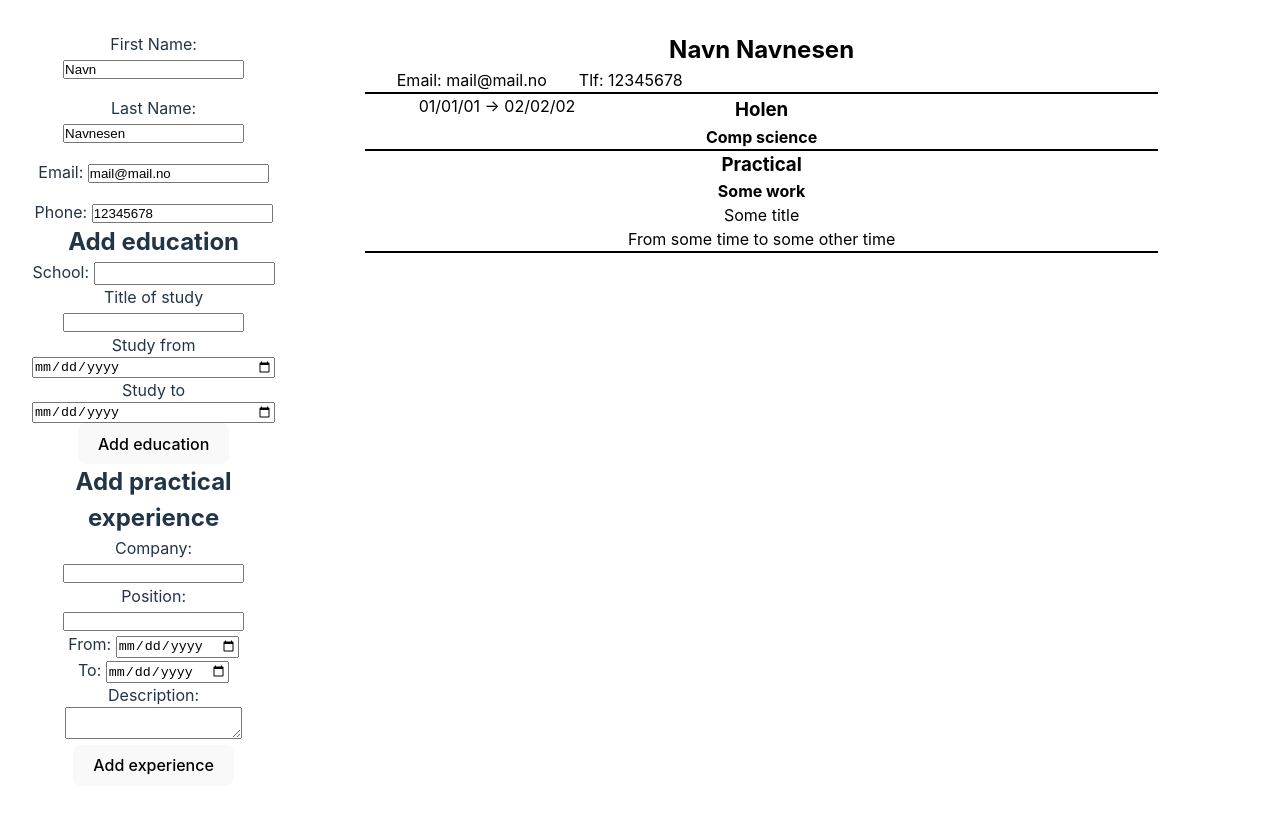
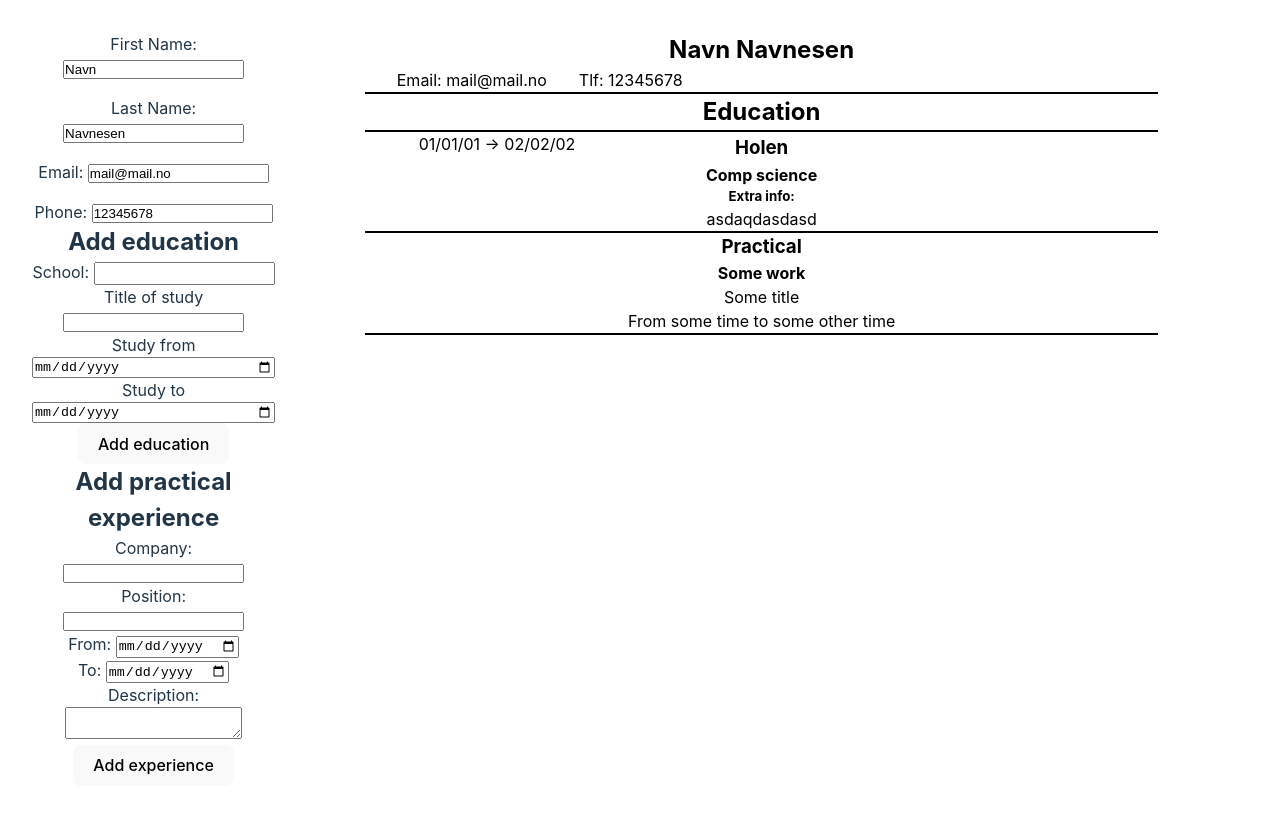
Before and after one commit to ATlexEide/cv-app, a React (Vite) app: page / in a window 1280 px wide. Shown: the top 814 px of the page. Built offline with nearby package versions, Linux system fonts and the light colour scheme.

Commit message:
Refactor border

```diff
--- a/src/Components/PreviewFile.jsx
+++ b/src/Components/PreviewFile.jsx
@@ -1,6 +1,7 @@
 import "../styles/PreviewFile.css";
 import EducationCard from "./EducationCard";
 import PracticalCard from "./PracticalCard";
+import Border from "./Border";
 function PreviewFile({ person }) {
   return (
     <article id="file">
@@ -9,19 +10,22 @@ function PreviewFile({ person }) {
         <span id="email">{`Email: ${person.email}`}</span>
         <span id="phonenumber">{`Tlf: ${person.phone}`}</span>
       </section>
+      <Border />
       <section id="education">
-        <div className="border"></div>
+        <h2>Education</h2>
+        <Border />
         <EducationCard
           school="Holen"
           degree="Comp science"
           timeFrom="01/01/01"
           timeTo="02/02/02"
+          desc="asdaqdasdasd"
         />
       </section>
       <section id="practical">
-        <div className="border"></div>
+        <Border />
         <PracticalCard />
-        <div className="border"></div>
+        <Border />
       </section>
     </article>
   );
```
